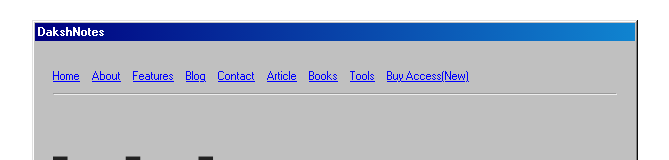
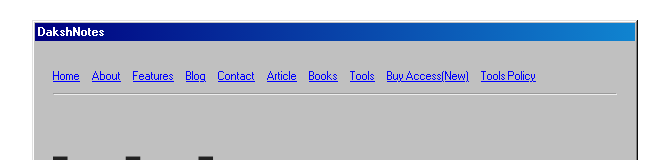
Before and after one commit to gravenewsweekly/dakshnotes.com, a plain HTML site: page index.html in a window 1280 px wide. Shown: the top 160 px of the page, without its empty margins (305-974 px from the left). Drawn offline with nearby package versions, Linux system fonts and the light colour scheme.

Commit message:
Update index.html

```diff
--- a/index.html
+++ b/index.html
@@ -43,7 +43,7 @@
           <li><a href="books.html">Books</a></li>
           <li><a href="tools.html">Tools</a></li>
           <li><a href="buyaccess.html">Buy Access(New)</a></li>
-
+          <li><a href="toolspolicy.html">Tools Policy</a></li>
         </ul>
       </nav>
       <hr>
```
